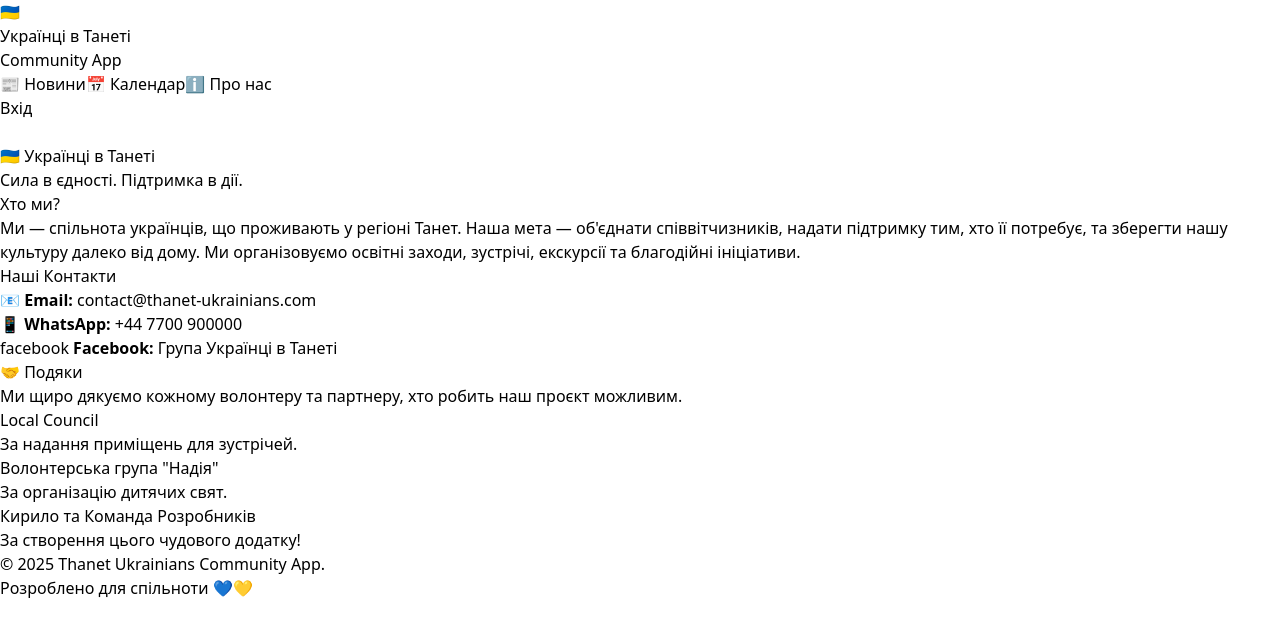
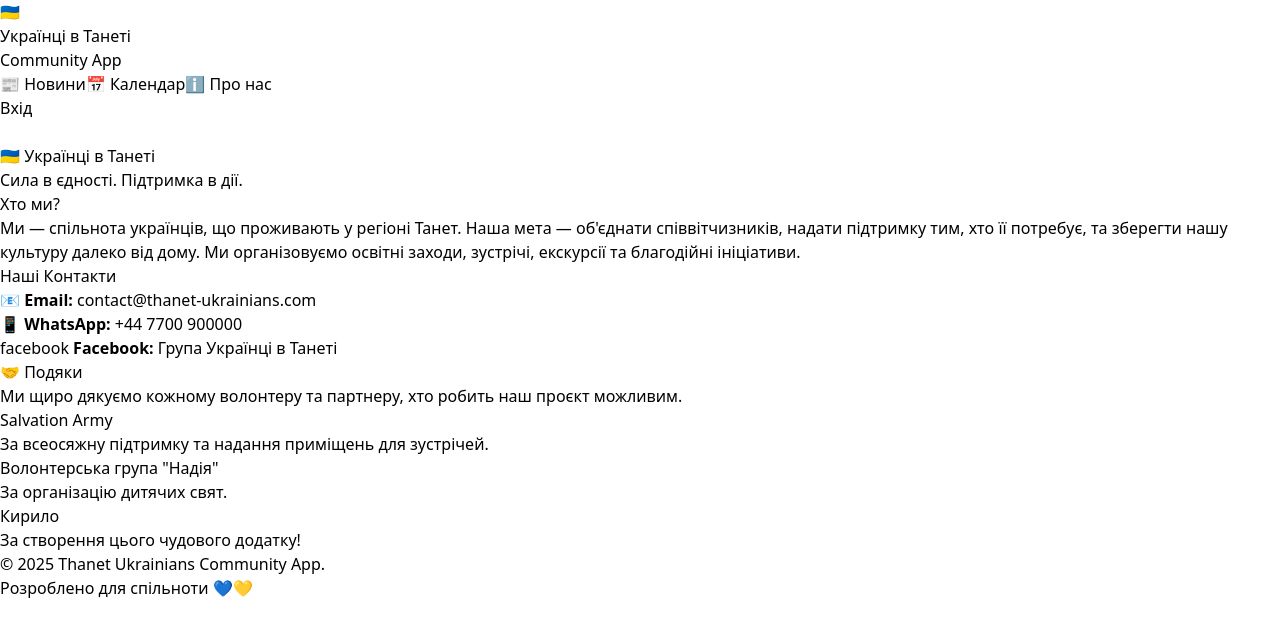
Before and after one commit to SportActive/thanet-ukrainians-app, a React (Vite) app in the folder client/: page / in a window 1280 px wide. Both pictures are taken after a click on the button "ℹ️ Про нас". Shown: the top 636 px of the page. Built offline with nearby package versions, Linux system fonts and the light colour scheme; no server answers.

Commit message:
First commit: Full working app with Admin Dashboard

```diff
--- a/client/src/pages/AboutPage.jsx
+++ b/client/src/pages/AboutPage.jsx
@@ -32,15 +32,15 @@ const AboutPage = () => {
                     </p>
                     <div className="grid grid-cols-1 md:grid-cols-2 gap-4">
                         <div className="bg-white p-4 rounded shadow-sm">
-                            <h4 className="font-bold text-gray-800">Local Council</h4>
-                            <p className="text-sm text-gray-500">За надання приміщень для зустрічей.</p>
+                            <h4 className="font-bold text-gray-800">Salvation Army</h4>
+                            <p className="text-sm text-gray-500">За всеосяжну підтримку та надання приміщень для зустрічей.</p>
                         </div>
                         <div className="bg-white p-4 rounded shadow-sm">
                             <h4 className="font-bold text-gray-800">Волонтерська група "Надія"</h4>
                             <p className="text-sm text-gray-500">За організацію дитячих свят.</p>
                         </div>
                          <div className="bg-white p-4 rounded shadow-sm">
-                            <h4 className="font-bold text-gray-800">Кирило та Команда Розробників</h4>
+                            <h4 className="font-bold text-gray-800">Кирило</h4>
                             <p className="text-sm text-gray-500">За створення цього чудового додатку!</p>
                         </div>
                     </div>
```
